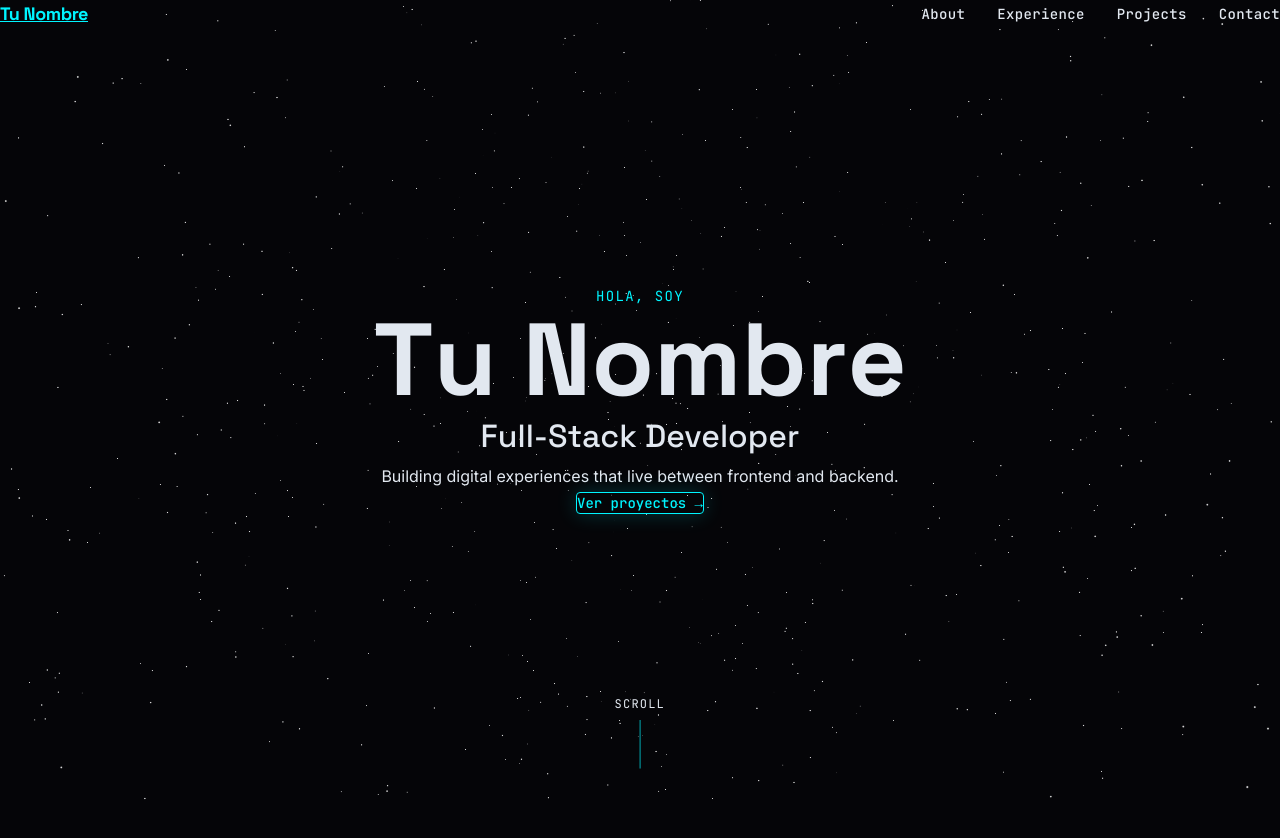
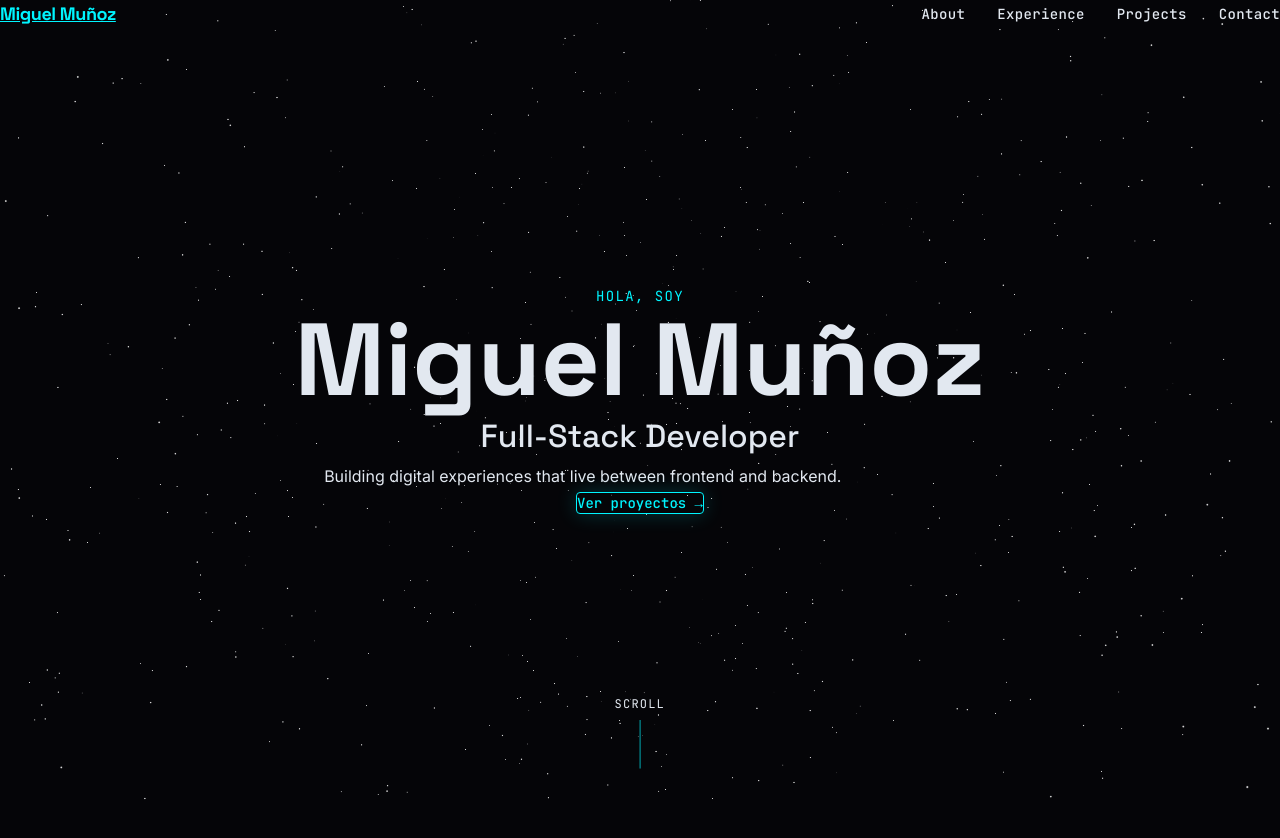
Before and after one commit to joguel63/portfolio, a React (Vite) app: page / in a window 1280 px wide. Shown: the top 838 px of the page. Built offline with nearby package versions, Linux system fonts and the light colour scheme.

Commit message:
feat: add Copilot instructions and update profile information
- Added a new markdown file with Copilot instructions for commands and architecture.
- Updated personal information in the profile data, including name, location, email, and social links.

```diff
--- a/src/data/profile.js
+++ b/src/data/profile.js
@@ -1,25 +1,25 @@
 export const profile = {
-  name: 'Tu Nombre',
-  title: 'Full-Stack Developer',
-  tagline: 'Building digital experiences that live between frontend and backend.',
+  name: "Miguel Muñoz",
+  title: "Full-Stack Developer",
+  tagline: "Building digital experiences that live between frontend and backend.",
   bio: [
-    'Desarrollador Full-Stack con pasión por crear aplicaciones web modernas, escalables y con interfaces atractivas.',
-    'Especializado en React, Node.js y arquitecturas cloud. Me enfoco en escribir código limpio y bien testeado.',
+    "Desarrollador Full-Stack con pasión por crear aplicaciones web modernas, escalables y con interfaces atractivas.",
+    "Especializado en React, Node.js y arquitecturas cloud. Me enfoco en escribir código limpio y bien testeado.",
   ],
-  location: 'Tu Ciudad, País',
-  email: 'tu@email.com',
+  location: "Cucuta, Colombia",
+  email: "joguel63@email.com",
   social: {
-    github: 'https://github.com/tu-usuario',
-    linkedin: 'https://linkedin.com/in/tu-usuario',
+    github: "https://github.com/joguel63",
+    linkedin: "https://www.linkedin.com/in/jose-miguel-mu%C3%B1oz-velasco",
   },
   techStack: [
-    { name: 'React', color: '#61dafb' },
-    { name: 'Node.js', color: '#8cc84b' },
-    { name: 'TypeScript', color: '#3178c6' },
-    { name: 'PostgreSQL', color: '#336791' },
-    { name: 'Docker', color: '#2496ed' },
-    { name: 'AWS', color: '#ff9900' },
-    { name: 'GraphQL', color: '#e10098' },
-    { name: 'Python', color: '#3776ab' },
+    { name: "React", color: "#61dafb" },
+    { name: "Node.js", color: "#8cc84b" },
+    { name: "TypeScript", color: "#3178c6" },
+    { name: "PostgreSQL", color: "#336791" },
+    { name: "Docker", color: "#2496ed" },
+    { name: "AWS", color: "#ff9900" },
+    { name: "GraphQL", color: "#e10098" },
+    { name: "Python", color: "#3776ab" },
   ],
-}
+};
```
Also changed, not shown: 4 other files (tests, documents, lock files or other folders).
